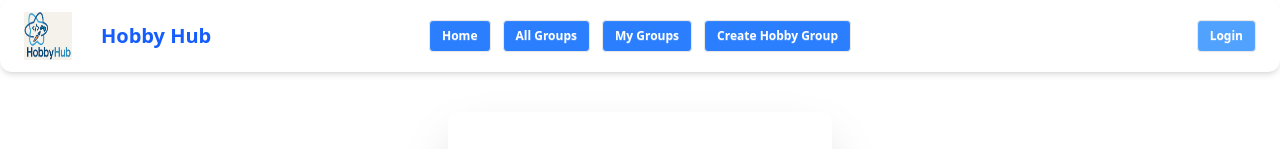
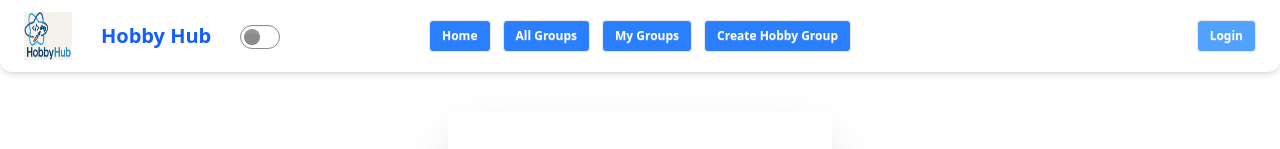
Before and after one commit to Rasel7537/Hobby-Hub-client-side, a React (Vite) app: page /Login in a window 1280 px wide. Shown: the top 149 px of the page. Built offline with nearby package versions, Linux system fonts and the light colour scheme; no server answers.

Commit message:
implement all the function

```diff
--- a/index.html
+++ b/index.html
@@ -1,11 +1,14 @@
-<!doctype html>
-<html lang="en" data-theme="light" >
-  <!--  -->
+<!DOCTYPE html>
+<html lang="en" data-theme="light">
   <head>
     <meta charset="UTF-8" />
-    <link rel="icon" type="image/svg+xml" href="/vite.svg" />
+    <link
+      rel="icon"
+      type="https://i.ibb.co/600gWB0x/logo.png"
+      href="https://i.ibb.co/600gWB0x/logo.png"
+    />
     <meta name="viewport" content="width=device-width, initial-scale=1.0" />
-    <title>Vite + React</title>
+    <title>Hobby Hub</title>
   </head>
   <body>
     <div id="root"></div>
--- a/src/components/Header/Navbar.jsx
+++ b/src/components/Header/Navbar.jsx
@@ -57,6 +57,14 @@ const Navbar = () => {
           <Link className="btn btn-ghost text-xl text-blue-600 font-bold">
             Hobby Hub
           </Link>
+
+          <div>
+            <input
+              type="checkbox"
+              value="synthwave"
+              className="toggle theme-controller"
+            />
+          </div>
         </div>
 
         {/* Navbar Center (Navigation Links) */}
```
Also changed, not shown: src/Firebase/firebase.config.js (+0 -21 lines).
